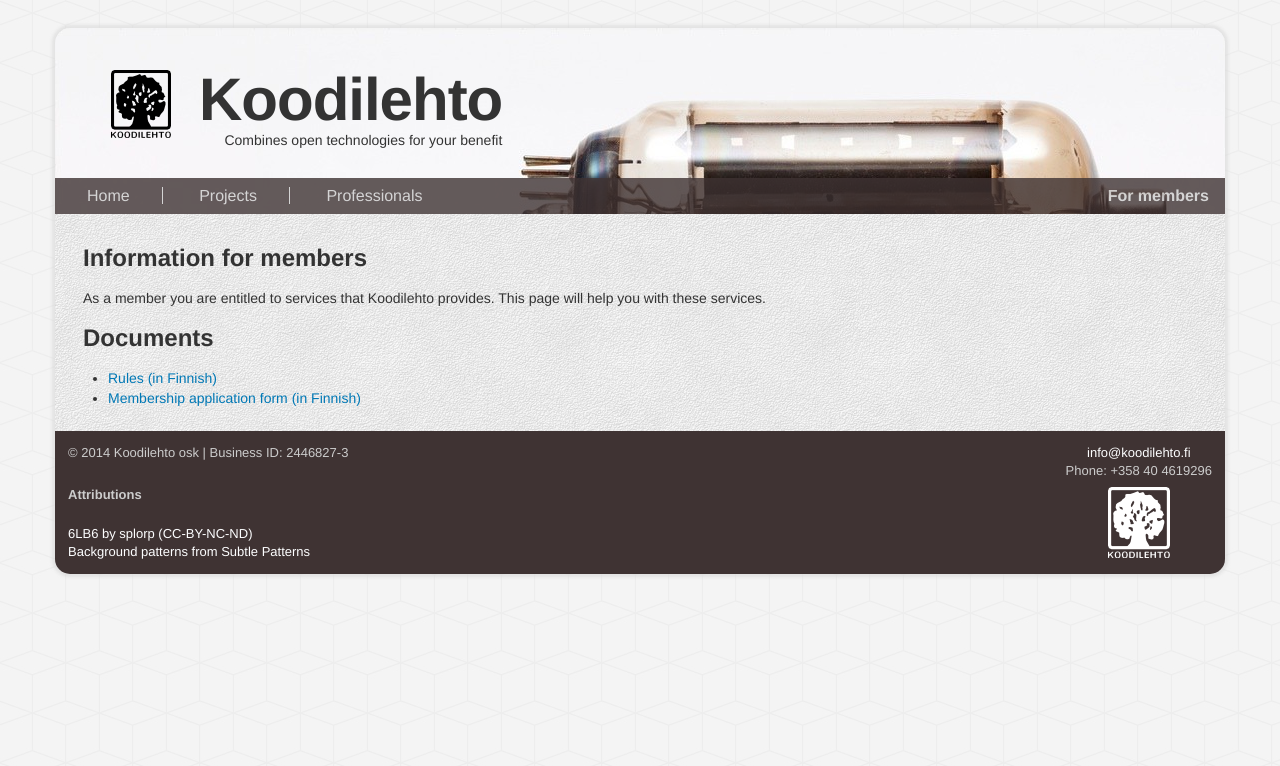
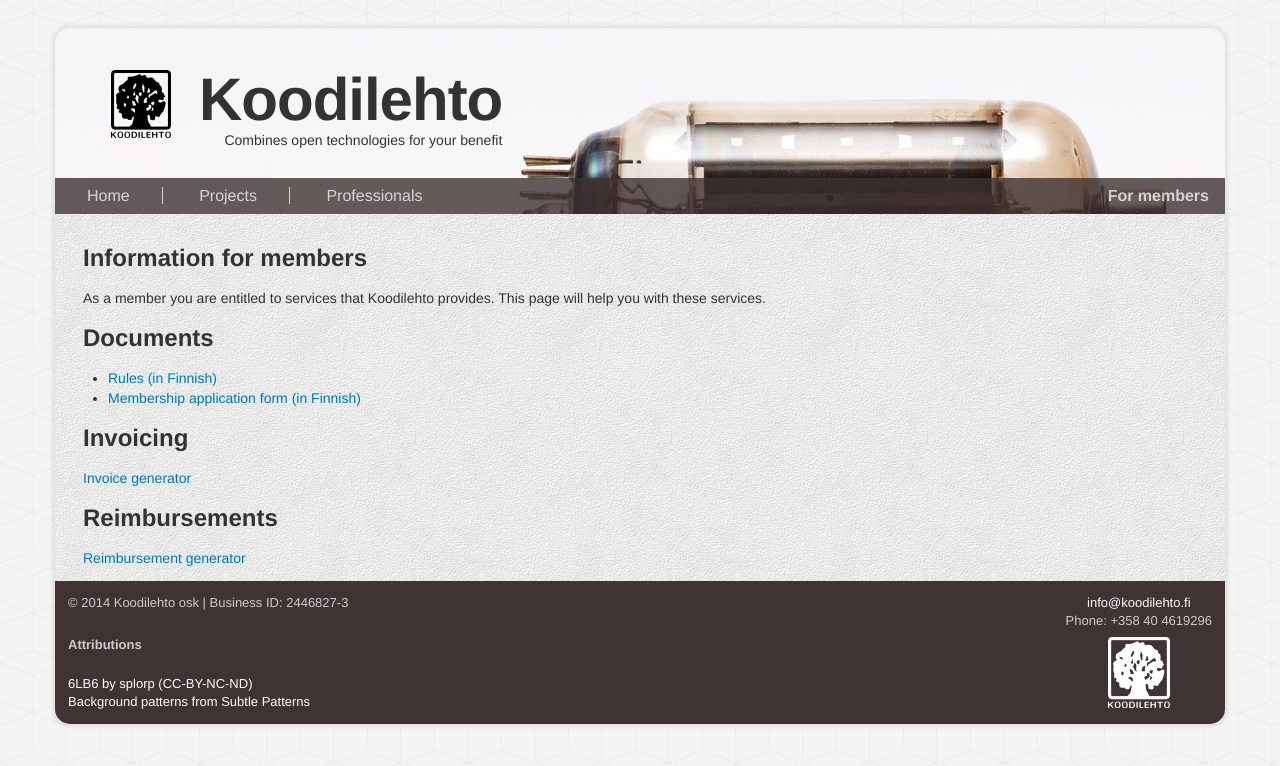
Before and after one commit to koodilehto/koodilehto-site, a Jekyll site: the page built from formembers.html, in a window 1280 px wide. Shown: the top 766 px of the page. Built offline with Jekyll 4.4.1, drawn with Linux system fonts in a browser that asks for light colours.

Commit message:
Add links to generators

```diff
--- a/formembers.html
+++ b/formembers.html
@@ -16,6 +16,12 @@ permalink: formembers/
             <li><a href="/files/jasenhakemus.pdf">Membership application form (in Finnish)</a></li>
         </ul>
 
+        <h3>Invoicing</h3>
+        <a href="http://koodilehto.github.io/invoice-frontend">Invoice generator</a>
+
+        <h3>Reimbursements</h3>
+        <a href="http://koodilehto.github.io/expense-frontend/">Reimbursement generator</a>
+
 	<!-- inform about your projects -->
 	<!-- how to make an invoice -->
 	<!-- how to pay salary to myself -->
```
